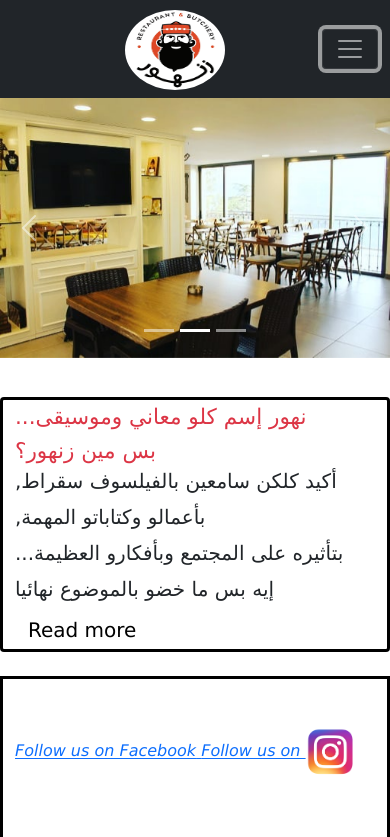
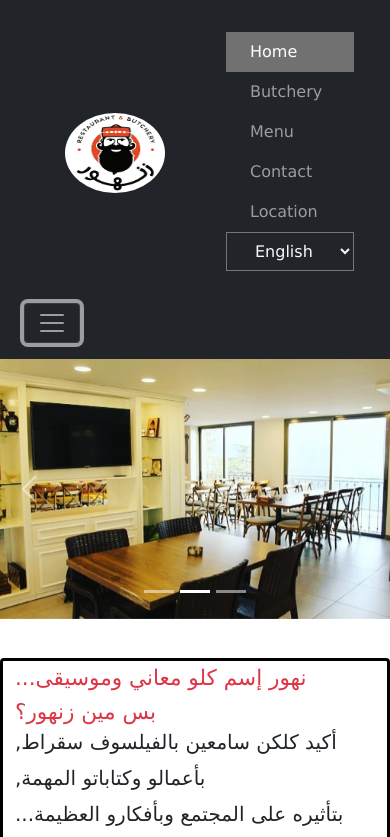
Before and after one commit to Zanhour03/El-Zanhour, a plain HTML site: page index.html in a window 390 px wide. Both pictures are taken after a click on the button 350 px from the left and 49 px from the top of the page. Shown: the top 837 px of the page. Drawn offline with nearby package versions, Linux system fonts and the light colour scheme.

Commit message:
Update index.html

```diff
--- a/index.html
+++ b/index.html
@@ -20,11 +20,8 @@
              <a href="index.html"> <img src="Img/zanhourlogo.png" alt="" width="100" height="80" class="rounded-circle d-inline-block align-text-top"></a>
 
             </a>
-
-            <button class="navbar-toggler" type="button" data-toggle="collapse" data-target="#navbarText" aria-controls="navbarText" aria-expanded="false" aria-label="Toggle navigation">
-              <span class="navbar-toggler-icon"></span>
-            </button>
-            <div class="collapse navbar-collapse" id="navbarText" style="margin-left: 10%;" >
+            <div class="collapse" id="navbarToggleExternalContent">
+              <div class="bg-dark p-4">
                 <ul class="navbar-nav">
 
                   <li class="nav-item ">
@@ -55,6 +52,14 @@
                 </ul>
               </div>
             </div>
+            <nav class="navbar navbar-dark bg-dark">
+              <div class="container-fluid">
+                <button class="navbar-toggler" type="button" data-bs-toggle="collapse" data-bs-target="#navbarToggleExternalContent" aria-controls="navbarToggleExternalContent" aria-expanded="false" aria-label="Toggle navigation">
+                  <span class="navbar-toggler-icon"></span>
+                </button>
+              </div>
+            </nav>
+
           </nav>
 
 
```
Lines whose indentation alone changed are shown as unchanged.
